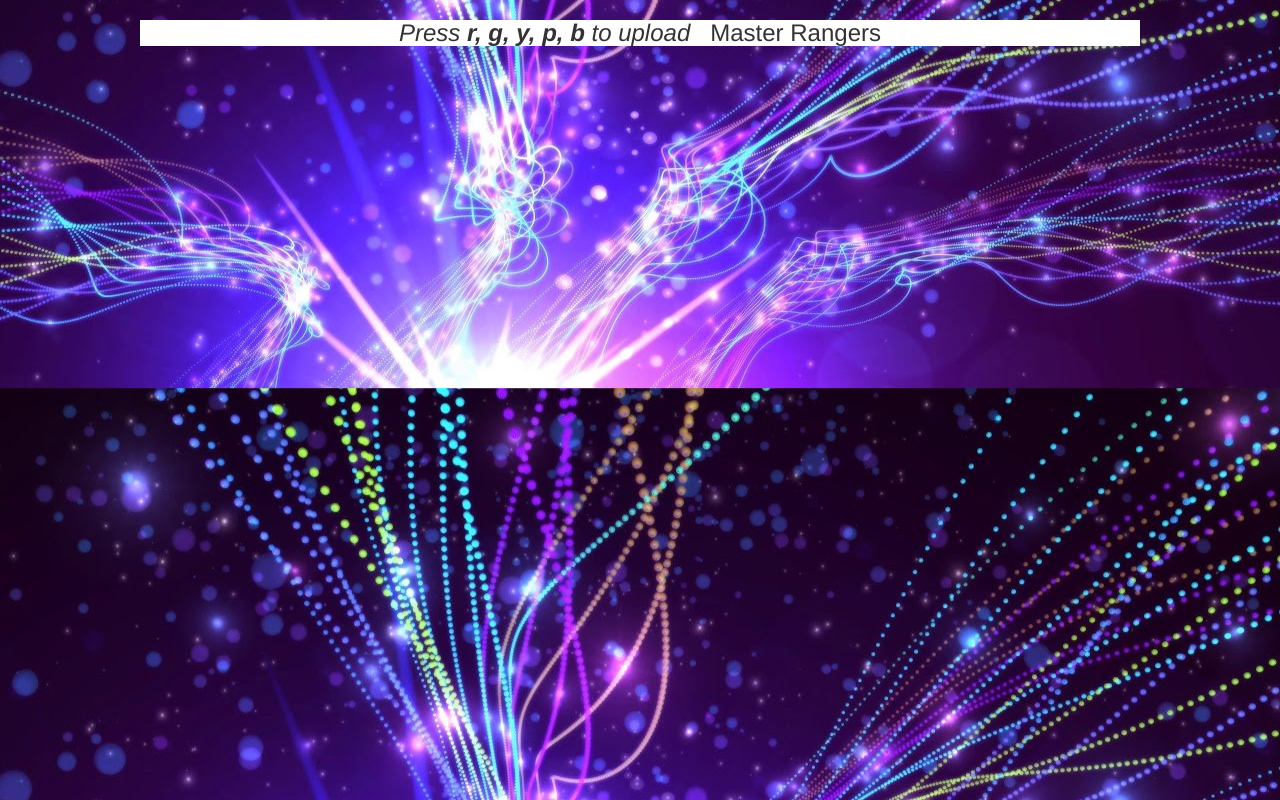
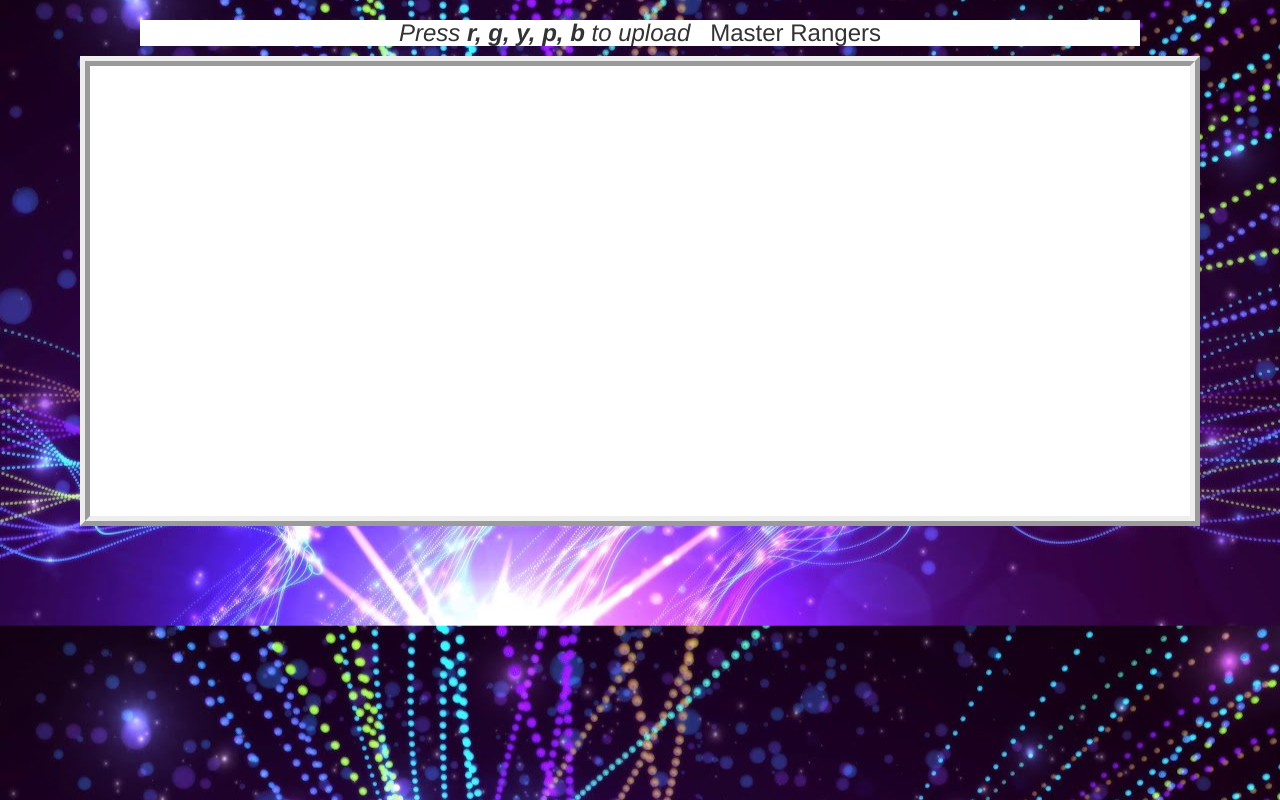
Before and after one commit to TanmayAnandPatel/Project-87, a plain HTML site: page index.html in a window 1280 px wide. Drawn offline with nearby package versions, Linux system fonts and the light colour scheme.

Commit message:
Update index.html

```diff
--- a/index.html
+++ b/index.html
@@ -18,6 +18,7 @@
 		<h3><i>Press <b>r, g, y, p, b</b> to upload &nbsp;</i> Master Rangers</h3>
 
 		<!---Create Canvas--->
+		<canvas id="myCanvas" width="1100" height="450"></canvas>
 
 	</center>
 	<script src="main.js"></script>
```
